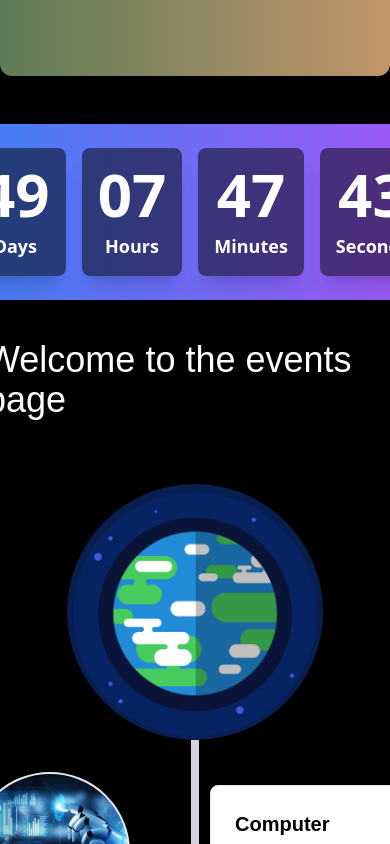
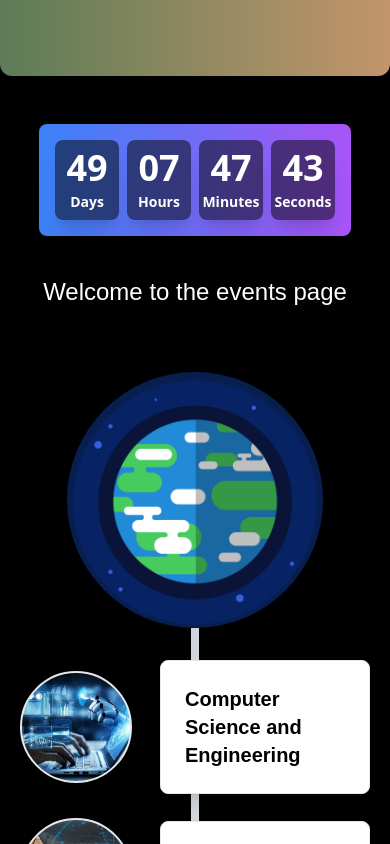
Before and after one commit to Ilanchz/Invente-24, a React (Create React App) app: page / in a window 390 px wide. Shown: the part 780-1624 px from the top of the page. Built offline with nearby package versions, Linux system fonts and the light colour scheme.

Commit message:
Fix: Adjust components for mobile devices

```diff
--- a/src/Components/CountdownTimer.jsx
+++ b/src/Components/CountdownTimer.jsx
@@ -1,4 +1,3 @@
-// src/CountdownTimer.js
 import React, { useState, useEffect } from 'react';
 import Countdown from 'react-countdown';
 import Confetti from 'react-confetti';
@@ -7,7 +6,7 @@ const CountdownTimer = () => {
   const [showConfetti, setShowConfetti] = useState(false);
   const [confettiBurst, setConfettiBurst] = useState(false);
 
-  const targetDate = new Date('2024-09-27T00:00:00'); //Adjust the timer, current timer for september 27 00:00:00
+  const targetDate = new Date('2024-09-27T00:00:00'); // Adjust the timer to September 27 00:00:00
 
   useEffect(() => {
     if (showConfetti && !confettiBurst) {
@@ -16,7 +15,7 @@ const CountdownTimer = () => {
   }, [showConfetti, confettiBurst]);
 
   return (
-    <div className="relative flex flex-col items-center justify-center mt-12 p-6 bg-gradient-to-r from-blue-500 to-purple-500 rounded-lg shadow-lg">
+    <div className="relative flex flex-col items-center justify-center mt-12 p-4 sm:p-6 bg-gradient-to-r from-blue-500 to-purple-500 rounded-lg shadow-lg w-full max-w-lg mx-auto">
       {confettiBurst && (
         <Confetti
           width={window.innerWidth}
@@ -33,15 +32,19 @@ const CountdownTimer = () => {
         renderer={({ days, hours, minutes, seconds, completed }) => {
           if (completed) {
             return (
-              <div className="text-center text-white">
-                <div className="text-4xl font-extralight mb-4 animate-pulse font-raleway">The Time Has Arrived!</div>
-                <div className="text-2xl font-semibold font-shadows">Events have started...</div>
+              <div className="text-center text-white w-full px-4 sm:px-0">
+                <div className="text-3xl sm:text-4xl font-extralight mb-2 sm:mb-4 animate-pulse font-raleway">
+                  The Time Has Arrived!
+                </div>
+                <div className="text-xl sm:text-2xl font-semibold font-shadows">
+                  Events have started...
+                </div>
               </div>
             );
           }
 
           return (
-            <div className="flex space-x-4 text-center text-white">
+            <div className="flex flex-wrap justify-center space-x-2 sm:space-x-4 text-center text-white">
               <TimeUnit label="Days" value={days} />
               <TimeUnit label="Hours" value={hours} />
               <TimeUnit label="Minutes" value={minutes} />
@@ -55,9 +58,11 @@ const CountdownTimer = () => {
 };
 
 const TimeUnit = ({ label, value }) => (
-  <div className="flex flex-col items-center p-4 bg-black bg-opacity-50 rounded-lg shadow-xl">
-    <div className="text-6xl font-extrabold mb-2 animate-flip">{String(value).padStart(2, '0')}</div>
-    <div className="text-lg font-semibold">{label}</div>
+  <div className="flex flex-col items-center p-2 sm:p-4 bg-black bg-opacity-50 rounded-lg shadow-xl w-16 sm:w-24">
+    <div className="text-4xl sm:text-6xl font-extrabold mb-1 animate-flip">
+      {String(value).padStart(2, '0')}
+    </div>
+    <div className="text-sm sm:text-lg font-semibold">{label}</div>
   </div>
 );
 
--- a/src/Components/Home.jsx
+++ b/src/Components/Home.jsx
@@ -86,7 +86,7 @@ we look forward to seeing you here soon!!`}
       </section>
 
       <section className='flex items-center flex-col' id="events">
-        <div className='font-dosis text-4xl text-white p-10'>Welcome to the events page</div>
+        <div className='font-dosis text-2xl sm:text-4xl text-white p-10'>Welcome to the events page</div>
         <img src="Earth-spin.gif" className='w-64 h-64 rounded-full mt-6'></img>
         <TimelineSection/>
       </section>
--- a/src/Components/TimelineSection.jsx
+++ b/src/Components/TimelineSection.jsx
@@ -47,14 +47,14 @@ const TimelineItem = ({ name, image, path, isLast, onClick }) => {
   return (
     <div
       ref={ref}
-      className={`hover:scale-110 relative flex gap-14 items-center w-full max-w-4xl px-6 transition-transform duration-500 ease-in-out transform ${
+      className={`hover:scale-110 relative flex md:gap-14 gap-1 items-center w-full max-w-4xl px-6 transition-transform duration-500 ease-in-out transform ${
         inView ? 'translate-x-0 opacity-100' : 'translate-x-[-50px] opacity-0'
       } ${!isLast ? 'pb-6' : ''}`} // Add padding-bottom for spacing between items
       onClick={() => onClick(path)} // Navigate to department on click
     >
       <div
         style={{ backgroundImage: `url(${image})` }}
-        className="w-40 h-40 bg-cover bg-center rounded-full border-2 border-gray-200 flex-shrink-0 hover:scale-120 transition-transform duration-300"
+        className="w-28 h-28 sm:w-40 sm:h-40 bg-cover bg-center rounded-full border-2 border-gray-200 flex-shrink-0 hover:scale-120 transition-transform duration-300"
       />
       <div className="absolute w-1 bg-gray-300 h-6/12 left-1/2 transform -translate-x-1/2 -top-1/2" />
       <div className="relative ml-6 p-6 bg-white shadow-lg rounded-lg border border-gray-200 flex-1 hover:shadow-xl transition-shadow duration-300 cursor-pointer">
```
